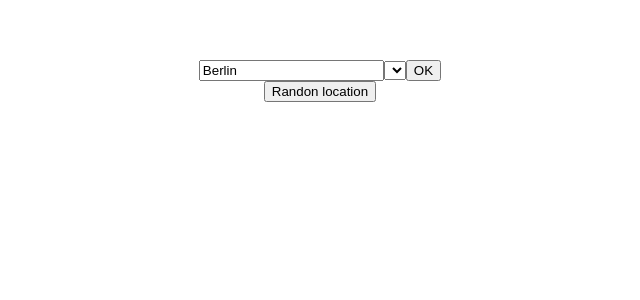
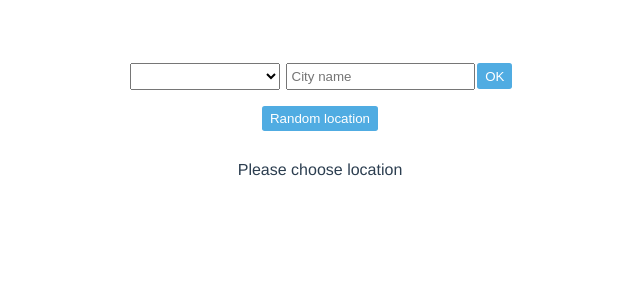
Before and after one commit to ElenaDo/weather-app, a Vue app: page / in a window 1280 px wide. Shown: the top 300 px of the page, without its empty margins (320-960 px from the left). Built offline with nearby package versions, Linux system fonts and the light colour scheme.

Commit message:
better appearance

```diff
--- a/src/App.vue
+++ b/src/App.vue
@@ -2,6 +2,7 @@
   <div id="app">
     <LocationSelector @citySelected="getByCity" @coordSelected="getByCoord" />
     <WeatherCard v-if="Object.keys(weatherData).length" :weatherData="weatherData"/>
+    <p v-else>Please choose location</p>
   </div>
 </template>
 
--- a/src/components/LocationSelector.vue
+++ b/src/components/LocationSelector.vue
@@ -1,14 +1,16 @@
 <template>
   <div>
+    <div class="selector-section">
+      <select v-model="location.country">
+        <option v-for="(country, key) of countries" :key="key" :value="key">
+          {{country.name}}
+        </option>
+      </select>
     <input v-model="location.city" placeholder="City name">
-    <select v-model="location.country">
-      <option v-for="(country, key) of countries" :key="key" :value="key">
-        {{country.name}}
-      </option>
-    </select>
     <button @click="request" :disabled="!location.city.length || !location.country">OK</button>
+    </div>
     <div>
-      <button @click="genRandomCoord">Randon location</button>
+      <button class="random-button" @click="genRandomCoord">Random location</button>
     </div>
   </div>
 </template>
@@ -21,8 +23,8 @@ export default {
   data: () => ({
     city: '',
     location: {
-      city: 'Berlin',
-      country: 'US',
+      city: '',
+      country: '',
     },
     countries,
   }),
@@ -38,7 +40,36 @@ export default {
     request() {
       this.$emit('citySelected', this.location);
       console.log(this.location);
+      this.location.city = '';
+      this.location.country = '';
     },
   },
 };
 </script>
+<style lang="scss" scoped>
+input, select{
+  padding: .3em;
+  margin: .2em;
+}
+select {
+  width: 150px;
+}
+button {
+  padding: .4em .6em;
+  border: 0px;
+  border-radius: .2em;
+  background-color: rgb(80, 172, 226);
+  color: white;
+  cursor: pointer;
+  transition: background-color .5s;
+}
+button:focus {
+  outline: none;
+}
+button:hover {
+  background-color: rgb(73, 185, 219);
+}
+.random-button {
+  margin: 1em;
+}
+</style>
--- a/src/components/WeatherCard.vue
+++ b/src/components/WeatherCard.vue
@@ -1,7 +1,7 @@
 <template>
   <div class="main-container">
     <h2>Weather at</h2>
-    <h4 v-if="weatherData.name">{{weatherData.name}}, {{weatherData.sys.country}} </h4>
+    <h4 v-if="weatherData.name">{{weatherData.name}}, {{getCountry(weatherData.sys.country)}} </h4>
     <h4 v-else>Coordinates {{weatherData.coord.lat}}, {{weatherData.coord.lon}}</h4>
     <p>Temperature {{weatherData.main.temp}} °C</p>
     <p>Feels like {{weatherData.main.feels_like}} °C</p>
@@ -10,10 +10,27 @@
 </template>
 
 <script>
+import { countries } from 'countries-list';
+
 export default {
   name: 'WeatherCard',
   props: { weatherData: Object },
+  methods: {
+    getCountry(code) {
+      return countries[code].name;
+    },
+  },
 };
 </script>
 <style lang="scss" scoped>
+.main-container {
+  margin: auto;
+  width: 50%;
+  border-radius: .2em;
+  border: 1px solid lightgrey;
+  box-shadow: 3px 3px 3px lightgrey;
+}
+h4 {
+  color: rgb(219, 76, 51);;
+}
 </style>
```
